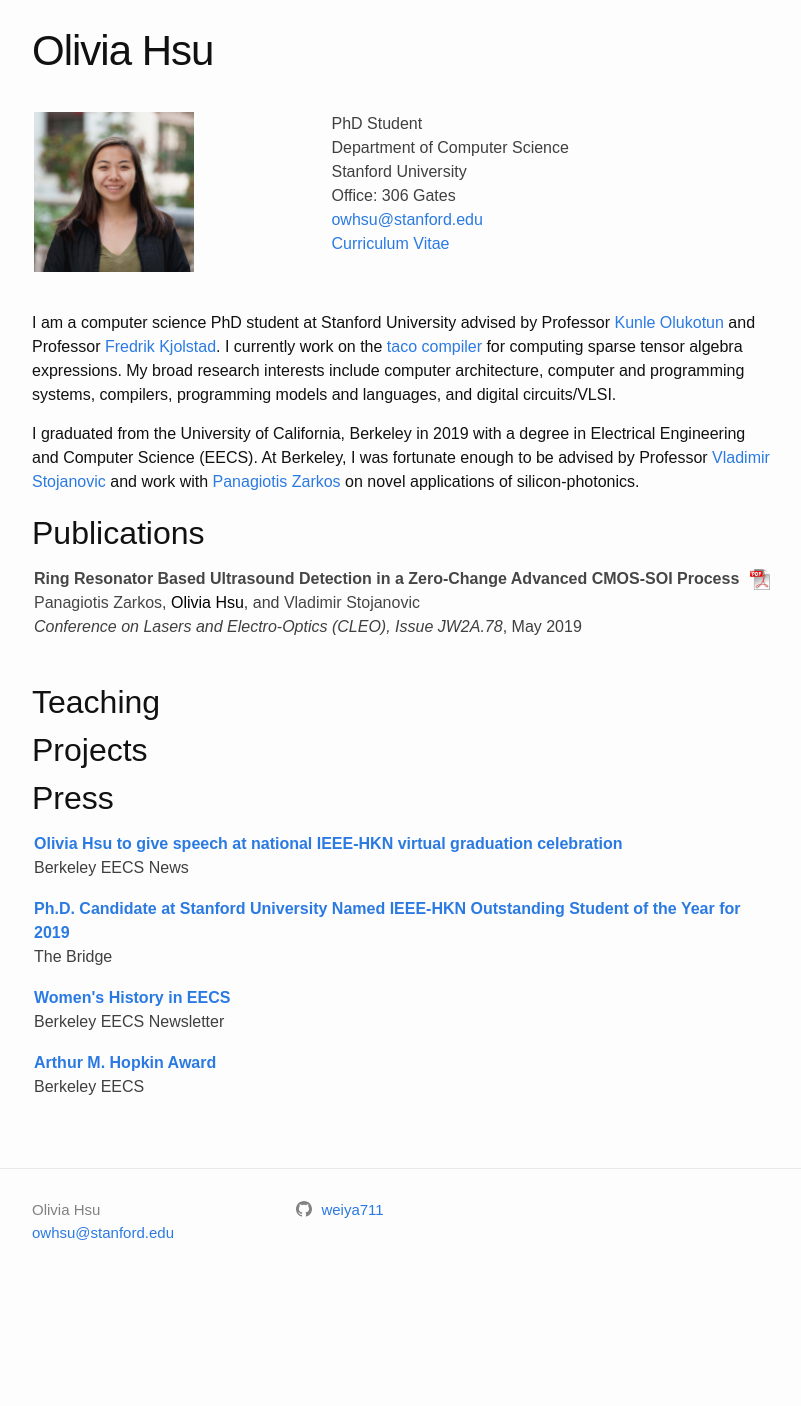
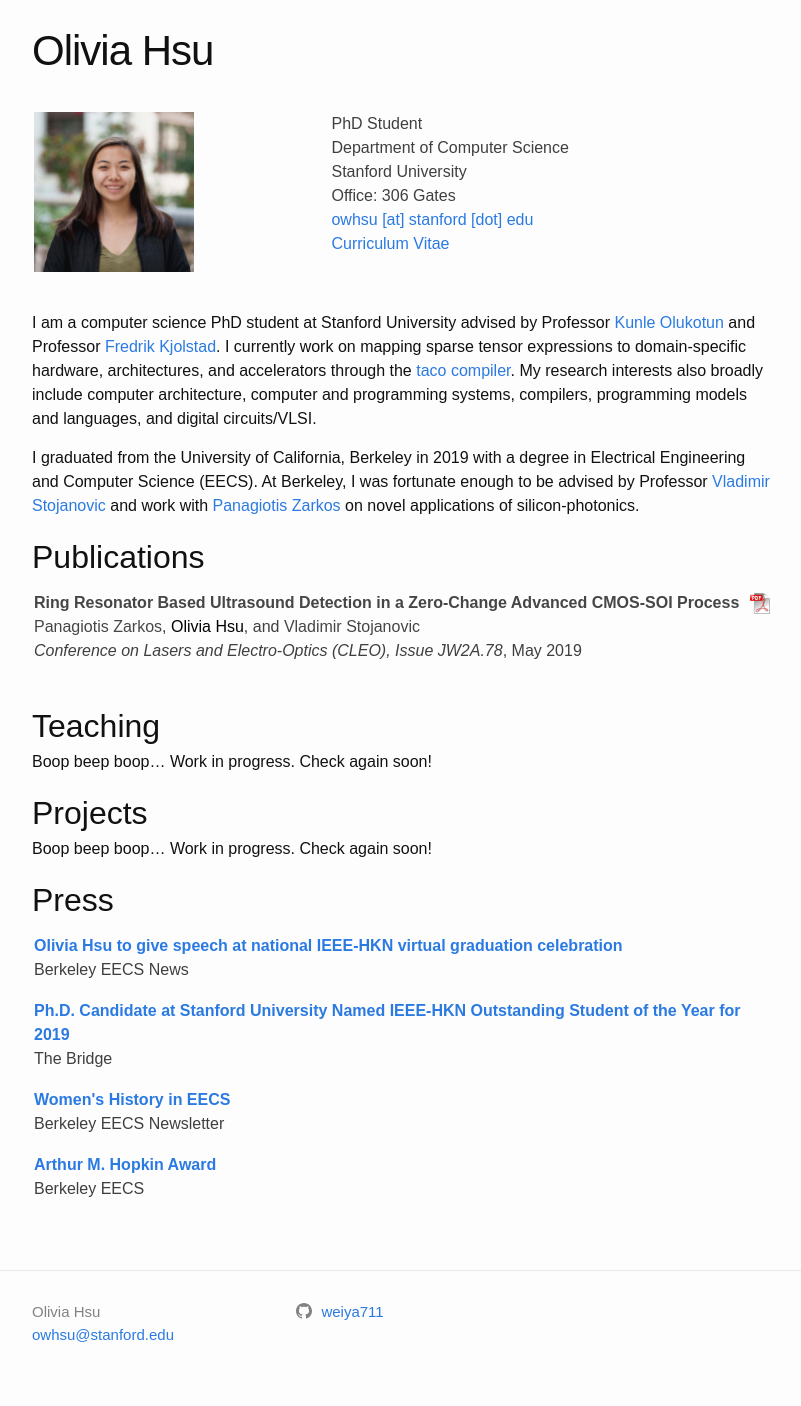
Before and after one commit to weiya711/weiya711.github.io, a Jekyll site: the page built from index.md, in a window 1280 px wide. Shown: the whole page, without its empty margins (238-1039 px from the left). Built offline with Jekyll 4.4.1, drawn with Linux system fonts in a browser that asks for light colours; before the commit the page ends 1304 px from its top, so only the background shows below that.

```diff
--- a/index.md
+++ b/index.md
@@ -12,7 +12,7 @@ PhD Student<br/>
 Department of Computer Science<br/>
 Stanford University<br/>
 Office: 306 Gates<br/>
-<a href="mailto:owhsu@stanford.edu">owhsu@stanford.edu</a><br/>
+<a href="mailto:owhsu@stanford.edu">owhsu [at] stanford [dot] edu</a><br/>
 <a href="/assets/owhsu-cv.pdf">Curriculum Vitae</a>
 </td>
 </table>
@@ -21,8 +21,10 @@ Office: 306 Gates<br/>
 I am a computer science PhD student at Stanford University advised by Professor
 [Kunle Olukotun](https://profiles.stanford.edu/kunle-olukotun?tab=bio)
 and Professor [Fredrik Kjolstad](http://fredrikbk.com).
-I currently work on the [taco compiler](http://tensor-compiler.org) for computing
-sparse tensor algebra expressions. My broad research interests include computer
+I currently work on mapping sparse tensor expressions to domain-specific
+hardware, architectures, and accelerators through the [taco
+compiler](http://tensor-compiler.org). My research interests also broadly include
+computer
 architecture, computer and programming systems, compilers,
 programming models and languages, and digital circuits/VLSI.
 
@@ -83,7 +85,10 @@ applications of silicon-photonics.
 </table>
 
 <h2 class="tableheading">Teaching</h2>
+Boop beep boop... Work in progress. Check again soon!
+
 <h2 class="tableheading">Projects</h2>
+Boop beep boop... Work in progress. Check again soon!
 
 <h2 class="tableheading">Press</h2>
 
```
Also changed, not shown: _data/projects.yml (added, +15 -0 lines).
